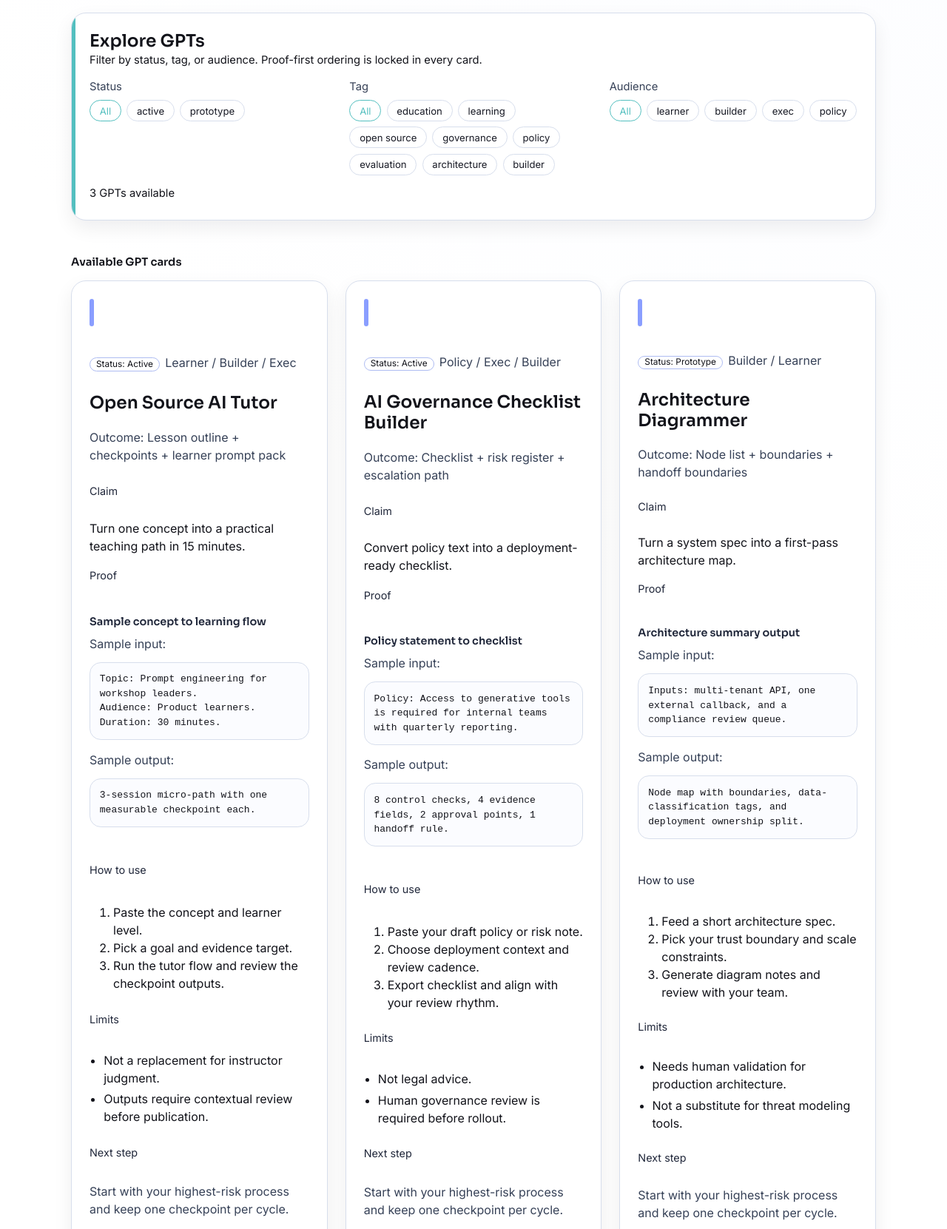
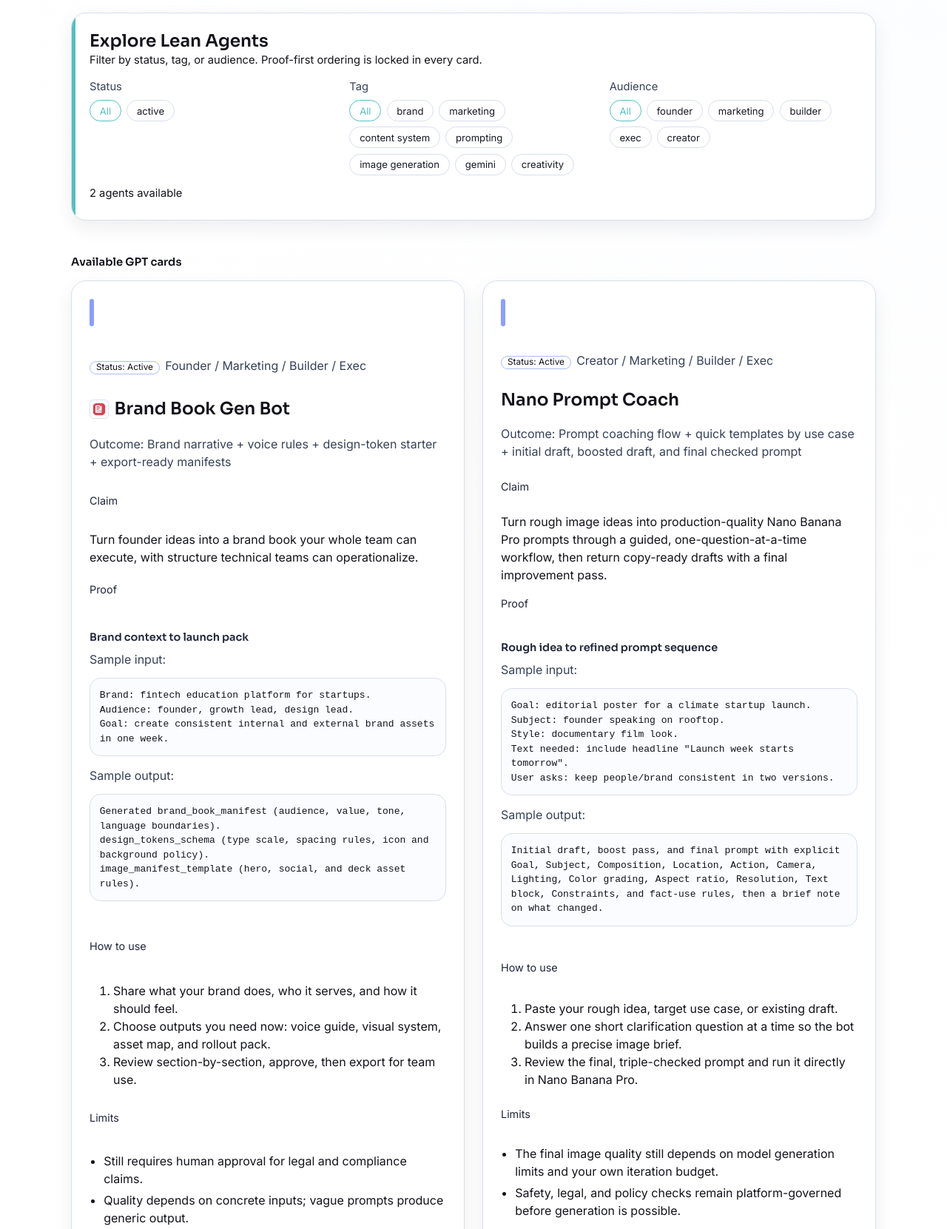
Before and after one commit to OsanGen/osangen.github.io, an Astro site: page /gpts in a window 1280 px wide. Shown: the part 620-2281 px from the top of the page at 74% size. Built offline with nearby package versions, Linux system fonts and the light colour scheme; Astro itself is replaced by a stand-in of ours.

Commit message:
feat: add lean agents section and brandbook/nano gpts

```diff
--- a/src/components/GPTCard.astro
+++ b/src/components/GPTCard.astro
@@ -45,7 +45,10 @@ const demo = linkAttrs(gpt.links.demo);
     <p class="proof-chip proof-chip--status">Status: {statusLabel}</p>
     <p class="proof-meta">{audienceLine}</p>
   </div>
-  <h2>{gpt.name}</h2>
+  <div class="gpt-title-row">
+    {gpt.icon ? <img src={gpt.icon.src} alt={gpt.icon.alt} class="gpt-icon" loading="lazy" decoding="async" /> : null}
+    <h2>{gpt.name}</h2>
+  </div>
   <p class="proof-meta">
     Outcome: {gpt.ships}
   </p>
--- a/src/components/Header.astro
+++ b/src/components/Header.astro
@@ -2,7 +2,7 @@
 const navItems = [
   { label: 'Home', href: '/' },
   { label: 'Labs', href: '/labs' },
-  { label: 'GPTs', href: '/gpts' },
+  { label: 'Lean Agents', href: '/gpts' },
   { label: 'Learn', href: '/learn' },
   { label: 'Workshops', href: '/workshops' },
   { label: 'Posts', href: '/posts' },
--- a/src/content/data/gpts.json
+++ b/src/content/data/gpts.json
@@ -1,89 +1,64 @@
 [
   {
-    "id": "open-source-ai-tutor",
-    "name": "Open Source AI Tutor",
+    "id": "brand-book-gen-bot",
+    "name": "Brand Book Gen Bot",
     "status": "active",
-    "tags": ["Education", "Learning", "Open Source"],
-    "audience": ["Learner", "Builder", "Exec"],
-    "promise": "Turn one concept into a practical teaching path in 15 minutes.",
-    "ships": "Lesson outline + checkpoints + learner prompt pack",
+    "tags": ["Brand", "Marketing", "Content System"],
+    "audience": ["Founder", "Marketing", "Builder", "Exec"],
+    "promise": "Turn founder ideas into a brand book your whole team can execute, with structure technical teams can operationalize.",
+    "ships": "Brand narrative + voice rules + design-token starter + export-ready manifests",
     "how_to_use": [
-      "Paste the concept and learner level.",
-      "Pick a goal and evidence target.",
-      "Run the tutor flow and review the checkpoint outputs."
+      "Share what your brand does, who it serves, and how it should feel.",
+      "Choose outputs you need now: voice guide, visual system, asset map, and rollout pack.",
+      "Review section-by-section, approve, then export for team use."
     ],
     "limits": [
-      "Not a replacement for instructor judgment.",
-      "Outputs require contextual review before publication."
+      "Still requires human approval for legal and compliance claims.",
+      "Quality depends on concrete inputs; vague prompts produce generic output."
     ],
     "links": {
-      "use": "",
+      "use": "https://chatgpt.com/g/g-68c70e0cd15c8191bd0d8f49fa4907c9-brandbookgen",
+      "promptPack": "",
+      "demo": ""
+    },
+    "icon": {
+      "src": "/icons/brandbookgen.svg",
+      "alt": "Brand Book Gen Bot icon"
+    },
+    "proof": {
+      "type": "sample_io",
+      "label": "Brand context to launch pack",
+      "input": "Brand: fintech education platform for startups.\nAudience: founder, growth lead, design lead.\nGoal: create consistent internal and external brand assets in one week.",
+      "output": "Generated brand_book_manifest (audience, value, tone, language boundaries).\ndesign_tokens_schema (type scale, spacing rules, icon and background policy).\nimage_manifest_template (hero, social, and deck asset rules)."
+    }
+  },
+  {
+    "id": "nano-prompt-coach",
+    "name": "Nano Prompt Coach",
+    "status": "active",
+    "tags": ["Prompting", "Image Generation", "Gemini", "Creativity"],
+    "audience": ["Creator", "Marketing", "Builder", "Exec"],
+    "promise": "Turn rough image ideas into production-quality Nano Banana Pro prompts through a guided, one-question-at-a-time workflow, then return copy-ready drafts with a final improvement pass.",
+    "ships": "Prompt coaching flow + quick templates by use case + initial draft, boosted draft, and final checked prompt",
+    "how_to_use": [
+      "Paste your rough idea, target use case, or existing draft.",
+      "Answer one short clarification question at a time so the bot builds a precise image brief.",
+      "Review the final, triple-checked prompt and run it directly in Nano Banana Pro."
+    ],
+    "limits": [
+      "The final image quality still depends on model generation limits and your own iteration budget.",
+      "Safety, legal, and policy checks remain platform-governed before generation is possible."
+    ],
+    "links": {
+      "use": "https://chatgpt.com/g/g-6928734ed0a48191a5c2edf9785284de-nano-prompt-coach",
       "promptPack": "",
       "demo": ""
     },
     "proof": {
       "type": "sample_io",
-      "label": "Sample concept to learning flow",
-      "input": "Topic: Prompt engineering for workshop leaders.\nAudience: Product learners.\nDuration: 30 minutes.",
-      "output": "3-session micro-path with one measurable checkpoint each."
-    }
-  },
-  {
-    "id": "governance-checklist-builder",
-    "name": "AI Governance Checklist Builder",
-    "status": "active",
-    "tags": ["Governance", "Policy", "Evaluation"],
-    "audience": ["Policy", "Exec", "Builder"],
-    "promise": "Convert policy text into a deployment-ready checklist.",
-    "ships": "Checklist + risk register + escalation path",
-    "how_to_use": [
-      "Paste your draft policy or risk note.",
-      "Choose deployment context and review cadence.",
-      "Export checklist and align with your review rhythm."
-    ],
-    "limits": [
-      "Not legal advice.",
-      "Human governance review is required before rollout."
-    ],
-    "links": {
-      "use": "",
-      "promptPack": "",
-      "demo": ""
-    },
-    "proof": {
-      "type": "sample_io",
-      "label": "Policy statement to checklist",
-      "input": "Policy: Access to generative tools is required for internal teams with quarterly reporting.",
-      "output": "8 control checks, 4 evidence fields, 2 approval points, 1 handoff rule."
-    }
-  },
-  {
-    "id": "architecture-diagrammer",
-    "name": "Architecture Diagrammer",
-    "status": "prototype",
-    "tags": ["Architecture", "Open Source", "Builder"],
-    "audience": ["Builder", "Learner"],
-    "promise": "Turn a system spec into a first-pass architecture map.",
-    "ships": "Node list + boundaries + handoff boundaries",
-    "how_to_use": [
-      "Feed a short architecture spec.",
-      "Pick your trust boundary and scale constraints.",
-      "Generate diagram notes and review with your team."
-    ],
-    "limits": [
-      "Needs human validation for production architecture.",
-      "Not a substitute for threat modeling tools."
-    ],
-    "links": {
-      "use": "",
-      "promptPack": "",
-      "demo": ""
-    },
-    "proof": {
-      "type": "sample_io",
-      "label": "Architecture summary output",
-      "input": "Inputs: multi-tenant API, one external callback, and a compliance review queue.",
-      "output": "Node map with boundaries, data-classification tags, and deployment ownership split."
+      "label": "Rough idea to refined prompt sequence",
+      "input": "Goal: editorial poster for a climate startup launch.\nSubject: founder speaking on rooftop.\nStyle: documentary film look.\nText needed: include headline \"Launch week starts tomorrow\".\nUser asks: keep people/brand consistent in two versions.",
+      "output": "Initial draft, boost pass, and final prompt with explicit Goal, Subject, Composition, Location, Action, Camera, Lighting, Color grading, Aspect ratio, Resolution, Text block, Constraints, and fact-use rules, then a brief note on what changed."
     }
   }
 ]
--- a/src/lib/schemas.ts
+++ b/src/lib/schemas.ts
@@ -163,9 +163,15 @@ export const GPTProofSchema = z.discriminatedUnion('type', [
   GPTProofSampleIOSchema,
 ]);
 
+export const GPTIconSchema = z.object({
+  src: z.string(),
+  alt: z.string(),
+});
+
 export type GPTProofImage = z.infer<typeof GPTProofImageSchema>;
 export type GPTProofSampleIO = z.infer<typeof GPTProofSampleIOSchema>;
 export type GPTProof = z.infer<typeof GPTProofSchema>;
+export type GPTIcon = z.infer<typeof GPTIconSchema>;
 
 export const GPTLinksSchema = z.object({
   use: z.string(),
@@ -185,6 +191,7 @@ export const GPTSchema = z.object({
   limits: z.array(z.string()).length(2),
   links: GPTLinksSchema,
   proof: GPTProofSchema,
+  icon: GPTIconSchema.optional(),
 });
 
 export type GPT = z.infer<typeof GPTSchema>;
--- a/src/pages/gpts.astro
+++ b/src/pages/gpts.astro
@@ -15,10 +15,10 @@ const uniqueStatuses = Array.from(new Set(statusOptions));
 const uniqueTags = Array.from(new Set(tagOptions));
 const uniqueAudiences = Array.from(new Set(audienceOptions));
 ---
-<BaseLayout title="GPTs | Oscar Sanchez" description="Reusable GPT assistants for open-source AI learning and governance.">
+<BaseLayout title="Lean Agents | Oscar Sanchez" description="Reusable Lean agents for faster execution and better output quality.">
   <section class="hero-shell scene-shell scene-accent command-shell" style="--scene-accent: var(--cog-blue);">
     <p class="hero-eyebrow">Proof-first operations for AI copilots</p>
-    <h1>Reusable GPTs with clearer outcomes</h1>
+    <h1>Lean Agents with clearer outcomes</h1>
     <p class="text-small deck-subtitle" style="max-width: 70ch;">
       Claim. Proof. Decision. This is the workflow every assistant follows here.
     </p>
@@ -26,7 +26,7 @@ const uniqueAudiences = Array.from(new Set(audienceOptions));
     <div class="command-row" aria-label="Decision rail">
       <span class="proof-chip">Claim → proof → next step</span>
       <span class="proof-chip">Evidence before expansion</span>
-      <span class="proof-chip">{totalCount} seeded assistants</span>
+        <span class="proof-chip">{totalCount} seeded agents</span>
     </div>
 
     <div class="cta-stack" style="margin-top:0.65rem;">
@@ -52,7 +52,7 @@ const uniqueAudiences = Array.from(new Set(audienceOptions));
   </section>
 
   <section class="panel-shell section scene-accent" style="--scene-accent: var(--cog-mint);" aria-labelledby="gpt-filters-heading">
-    <h2 id="gpt-filters-heading">Explore GPTs</h2>
+    <h2 id="gpt-filters-heading">Explore Lean Agents</h2>
     <p class="text-small" style="margin-bottom:0.9rem;">
       Filter by status, tag, or audience. Proof-first ordering is locked in every card.
     </p>
@@ -70,7 +70,7 @@ const uniqueAudiences = Array.from(new Set(audienceOptions));
       {gpts.map((gpt, idx) => <GPTCard gpt={gpt} revealDelayMs={idx * 45} />)}
     </div>
     <p data-empty-message hidden class="panel-shell" style="text-align:center;">
-      No GPTs match those filters. Broaden one filter and try again.
+      No agents match those filters. Broaden one filter and try again.
     </p>
   </section>
 
@@ -133,7 +133,7 @@ const uniqueAudiences = Array.from(new Set(audienceOptions));
       });
 
       if (visibleCount) {
-        visibleCount.textContent = `${total} GPT${total === 1 ? '' : 's'} available`;
+      visibleCount.textContent = `${total} agent${total === 1 ? '' : 's'} available`;
       }
 
       if (emptyMessage) {
--- a/src/styles/global.css
+++ b/src/styles/global.css
@@ -242,6 +242,23 @@ main {
 .panel-shell--command {
   display: grid;
   gap: var(--space-3);
+}
+
+.gpt-title-row {
+  display: flex;
+  align-items: center;
+  gap: 0.5rem;
+}
+
+.gpt-icon {
+  width: 1.6rem;
+  height: 1.6rem;
+  border-radius: 0.33rem;
+  border: 1px solid var(--stroke);
+  background: var(--surface);
+  padding: 0.1rem;
+  object-fit: contain;
+  flex: 0 0 auto;
 }
 
 .panel-shell--command .proof-meta {
@@ -612,6 +629,11 @@ footer {
 }
 
 @media (max-width: 760px) {
+  .gpt-icon {
+    width: 1.4rem;
+    height: 1.4rem;
+  }
+
   .cta-stack,
   .filters-chip-row {
     gap: 0.45rem;
```
Also changed, not shown: docs/content-model.md (+3 -0 lines), public/icons/brandbookgen.svg (added).
